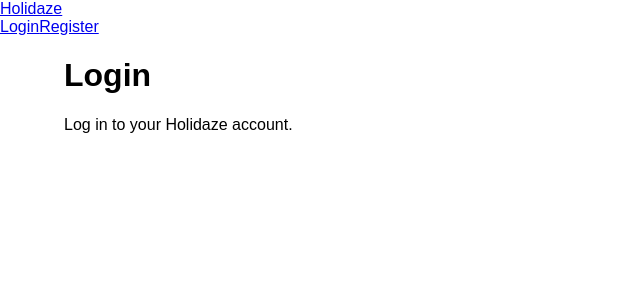
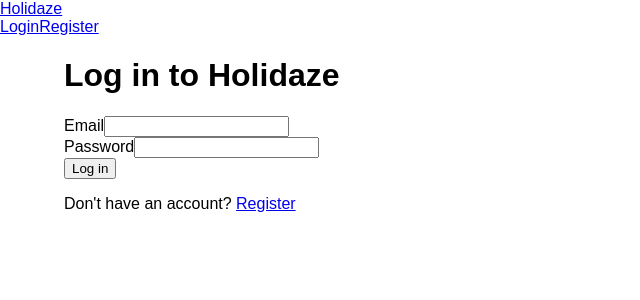
Before and after one commit to Havard52/holidaze, a React (Vite) app: page /login in a window 1280 px wide. Shown: the top 300 px of the page, without its empty margins (0-640 px from the left). Built offline with nearby package versions, Linux system fonts and the light colour scheme.

Commit message:
Login added

```diff
--- a/src/Pages/LoginPage.jsx
+++ b/src/Pages/LoginPage.jsx
@@ -1,10 +1,89 @@
+import { useState } from "react";
+import { Link, useNavigate } from "react-router-dom";
+import { loginUser } from "../api/auth";
+import { useAuth } from "../context/AuthContext";
+
 function LoginPage() {
+  const navigate = useNavigate();
+  const { login } = useAuth();
+
+  const [formData, setFormData] = useState({
+    email: "",
+    password: "",
+  });
+
+  const [isLoading, setIsLoading] = useState(false);
+  const [error, setError] = useState("");
+
+  function handleChange(event) {
+    const { name, value } = event.target;
+
+    setFormData((previousData) => ({
+      ...previousData,
+      [name]: value,
+    }));
+  }
+
+
+  async function handleSubmit(event) {
+    event.preventDefault();
+    setError("");
+    setIsLoading(true);
+
+    try {
+      const userData = await loginUser(formData);
+
+      login(userData);
+
+      navigate("/");
+    } catch (error) {
+      setError(error.message);
+    } finally {
+      setIsLoading(false);
+    }}
+
   return (
     <main>
-      <h1>Login</h1>
-     <p>Log in to your Holidaze account.</p>
+      <h1>Log in to Holidaze</h1>
+
+      <form onSubmit={handleSubmit}>
+        <div>
+          <label htmlFor="email">Email</label>
+          <input
+            id="email"
+            name="email"
+            type="email"
+            autoComplete="email"
+            value={formData.email}
+            onChange={handleChange}
+            required
+          />
+        </div>
+
+        <div>
+          <label htmlFor="password">Password</label>
+          <input
+            id="password"
+            name="password"
+            type="password"
+            autoComplete="current-password"
+            value={formData.password}
+            onChange={handleChange}
+            required
+          />
+        </div>
+
+        {error && <p role="alert">{error}</p>}
+
+        <button type="submit" disabled={isLoading}>
+          {isLoading ? "Logging in..." : "Log in"}
+        </button>
+      </form>
+
+      <p>
+        Don't have an account? <Link to="/register">Register</Link>
+      </p>
     </main>
-  );
-}
+  );}
 
 export default LoginPage;
--- a/src/api/auth.js
+++ b/src/api/auth.js
@@ -24,3 +24,26 @@ export async function registerUser(userData) {
 
   return result.data;
 }
+
+export async function loginUser(credentials) {
+  const response = await fetch(`${API_BASE_URL}/auth/login`, {
+    method: "POST",
+    headers: {
+      "Content-Type": "application/json",
+    },
+    body: JSON.stringify(credentials),
+  });
+
+  const result = await response.json();
+
+
+  if (!response.ok) {
+    const message =
+      result.errors?.map((error) => error.message).join(", ") ||
+      "Login failed. Please check your credentials.";
+
+    throw new Error(message);
+  }
+
+  return result.data;
+}
--- a/src/components/Header.jsx
+++ b/src/components/Header.jsx
@@ -1,20 +1,39 @@
-import { Link } from "react-router-dom";
+import { Link, useNavigate } from "react-router-dom";
+import { useAuth } from "../context/AuthContext";
+
+function Header() {
+  const navigate = useNavigate();
+  const { user, isAuthenticated, logout } = useAuth();
+
+  function handleLogout() {
+    logout();
+    navigate("/");
+  }
 
 
-
-function Header() {
   return (
     <header>
       <nav>
         <Link to="/">Holidaze</Link>
 
         <div>
-          <Link to="/login">Login</Link>
-          <Link to="/register">Register</Link>
+          {isAuthenticated ? (
+            <>
+              <span>Welcome, {user.name}</span>
+
+              <button type="button" onClick={handleLogout}>
+                Log out
+              </button>
+            </>
+          ) : (
+            <>
+              <Link to="/login">Login</Link>
+              <Link to="/register">Register</Link>
+            </>
+          )}
         </div>
       </nav>
     </header>
-  );
-}
+  );}
 
 export default Header;
--- /dev/null
+++ b/src/context/AuthContext.jsx
@@ -0,0 +1,56 @@
+import { createContext, useContext, useState } from "react";
+
+const AuthContext = createContext(null);
+
+function readStoredUser() {
+  try {
+    const storedUser = localStorage.getItem("holidaze_user");
+    return storedUser ? JSON.parse(storedUser) : null;
+  } catch {
+    return null;
+  }
+}
+
+export function AuthProvider({ children }) {
+  const [user, setUser] = useState(readStoredUser);
+
+  function login(userData) {
+    const { accessToken, ...profile } = userData;
+
+    const session = {
+      ...profile,
+      accessToken,
+    };
+
+    localStorage.setItem("holidaze_user", JSON.stringify(session));
+    setUser(session);
+  }
+
+  function logout() {
+    localStorage.removeItem("holidaze_user");
+    setUser(null);
+  }
+
+  return (
+    <AuthContext.Provider
+      value={{
+        user,
+        isAuthenticated: Boolean(user?.accessToken),
+        login,
+        logout,
+      }}
+    >
+      {children}
+    </AuthContext.Provider>
+  );
+}
+
+export function useAuth() {
+  const context = useContext(AuthContext);
+
+  if (!context) {
+    throw new Error("useAuth must be used inside AuthProvider");
+  }
+
+  return context;
+}
--- a/src/main.jsx
+++ b/src/main.jsx
@@ -1,14 +1,16 @@
 import { StrictMode } from "react";
 import { createRoot } from "react-dom/client";
 import { BrowserRouter } from "react-router-dom";
+import { AuthProvider } from "./context/AuthContext";
 import "./index.css";
 import App from "./App.jsx";
-
 
 createRoot(document.getElementById("root")).render(
   <StrictMode>
     <BrowserRouter>
-     <App />
+      <AuthProvider>
+        <App />
+      </AuthProvider>
     </BrowserRouter>
   </StrictMode>
 );
```
